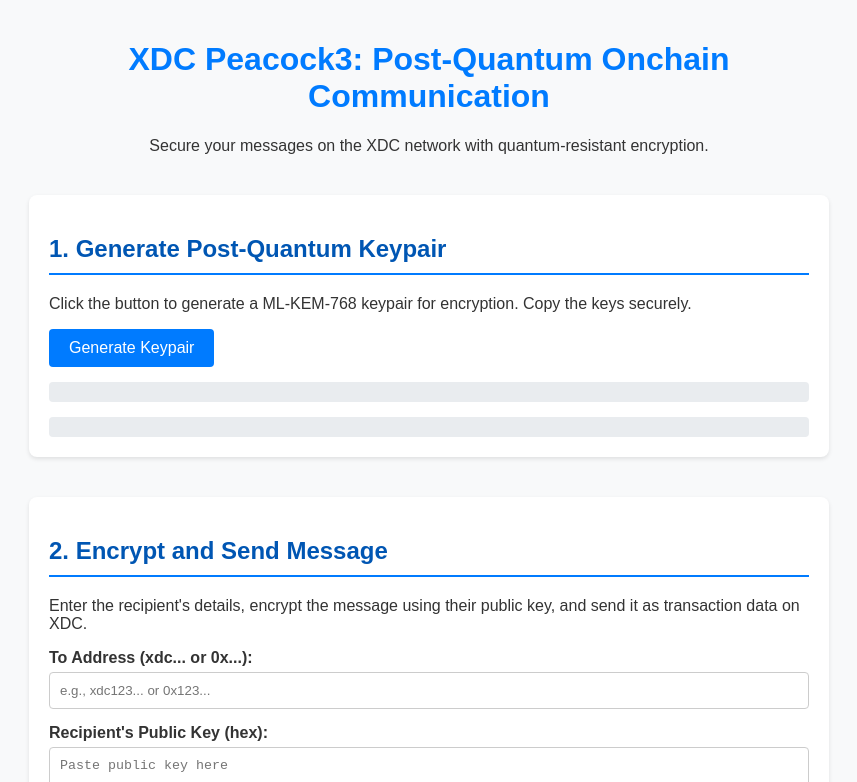
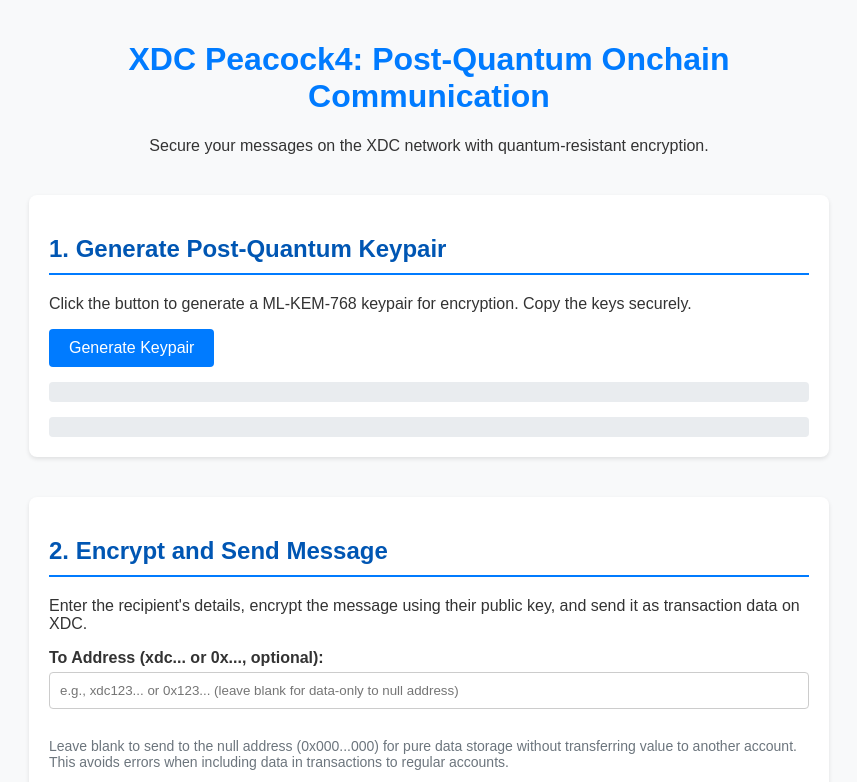
Before and after one commit to s4njk4n/XDC_Peacock, a plain HTML site: page pqoc0002.html in a window 1280 px wide. Shown: the top 782 px of the page, without its empty margins (211-1068 px from the left). Drawn offline with Linux system fonts and the light colour scheme.

Commit message:
Update pqoc0002.html

```diff
--- a/pqoc0002.html
+++ b/pqoc0002.html
@@ -70,12 +70,17 @@
             font-size: 14px;
             color: #6c757d;
         }
+        .note {
+            font-size: 14px;
+            color: #6c757d;
+            margin-bottom: 15px;
+        }
     </style>
     <script src="https://cdnjs.cloudflare.com/ajax/libs/ethers/5.7.2/ethers.umd.min.js"></script>
 </head>
 <body>
     <header>
-        <h1>XDC Peacock3: Post-Quantum Onchain Communication</h1>
+        <h1>XDC Peacock4: Post-Quantum Onchain Communication</h1>
         <p>Secure your messages on the XDC network with quantum-resistant encryption.</p>
     </header>
 
@@ -90,8 +95,9 @@
     <section id="send">
         <h2>2. Encrypt and Send Message</h2>
         <p>Enter the recipient's details, encrypt the message using their public key, and send it as transaction data on XDC.</p>
-        <label for="toAddr">To Address (xdc... or 0x...):</label>
-        <input id="toAddr" placeholder="e.g., xdc123... or 0x123...">
+        <label for="toAddr">To Address (xdc... or 0x..., optional):</label>
+        <input id="toAddr" placeholder="e.g., xdc123... or 0x123... (leave blank for data-only to null address)">
+        <p class="note">Leave blank to send to the null address (0x000...000) for pure data storage without transferring value to another account. This avoids errors when including data in transactions to regular accounts.</p>
 
         <label for="pubKey">Recipient's Public Key (hex):</label>
         <textarea id="pubKey" rows="4" placeholder="Paste public key here"></textarea>
@@ -200,7 +206,11 @@
             if (!provider) return alert('Connect wallet first');
             try {
                 let to = document.getElementById('toAddr').value.trim();
-                if (to.startsWith('xdc')) to = '0x' + to.slice(3);
+                if (to === '') {
+                    to = '0x0000000000000000000000000000000000000000';
+                } else if (to.startsWith('xdc')) {
+                    to = '0x' + to.slice(3);
+                }
                 const pubKeyHex = document.getElementById('pubKey').value.trim();
                 const pk = hexToArray(pubKeyHex);
                 const msg = document.getElementById('message').value;
```
